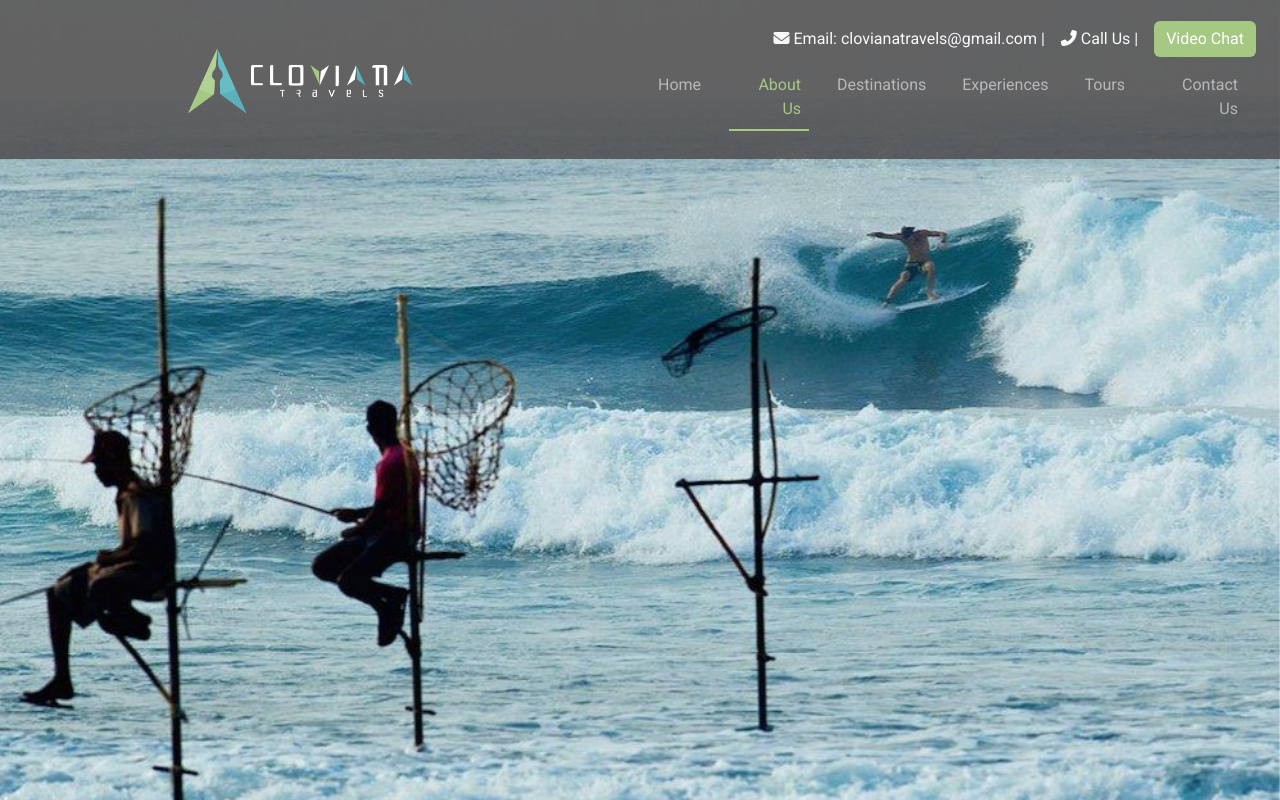
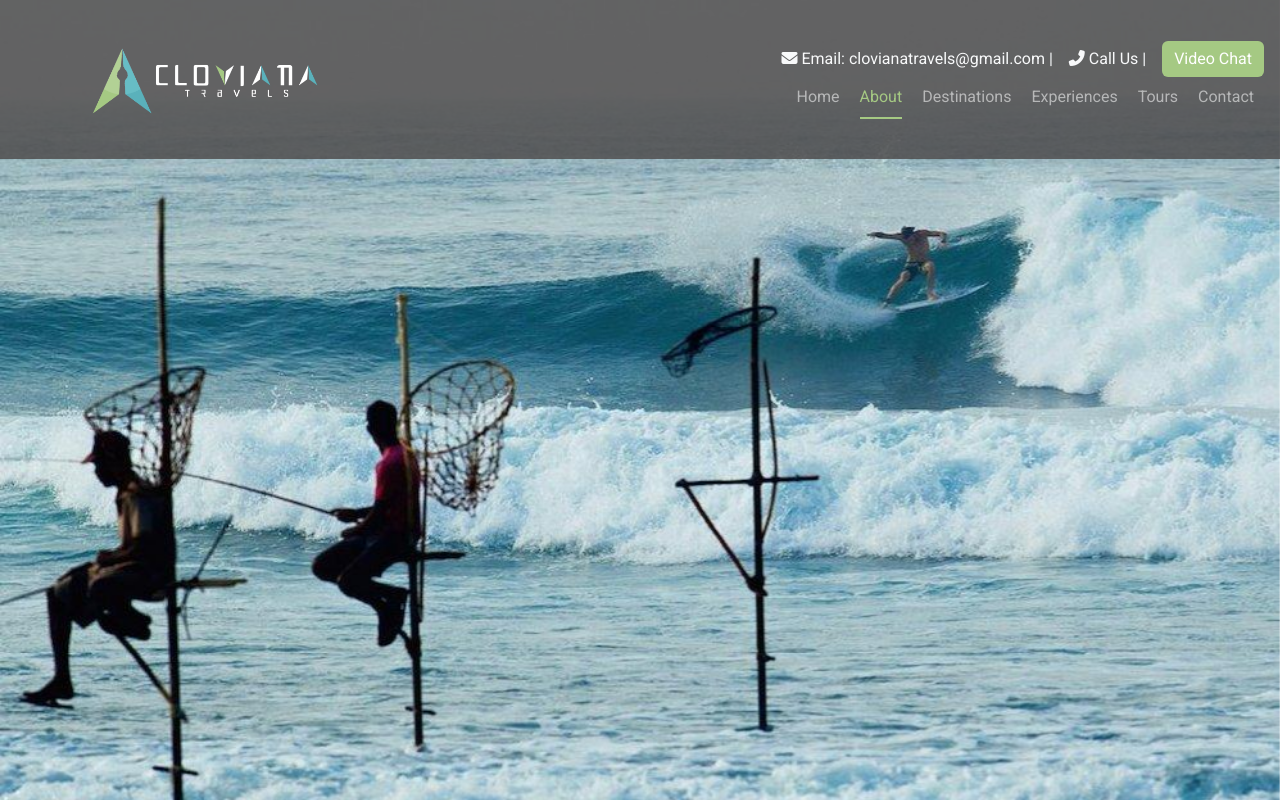
Before and after one commit to lakmalnanayakkara/cloviana-travels, an Angular app: page /About in a window 1280 px wide. Shown: the top 800 px of the page. Built offline with nearby package versions, Linux system fonts and the light colour scheme.

Commit message:
fix: navbar issues

```diff
--- a/src/app/about/about.component.css
+++ b/src/app/about/about.component.css
@@ -13,6 +13,8 @@
 
 .about-subtitle {
   font-family: "Playball", cursive;
+  display: flex;
+  text-align: center;
 }
 
 p {
--- a/src/app/navbar/navbar.component.css
+++ b/src/app/navbar/navbar.component.css
@@ -15,10 +15,6 @@
 .container-fluid {
   width: 100%;
   padding: 0;
-}
-
-.collapse {
-  margin: 0;
 }
 
 .transparent-navbar {
@@ -41,15 +37,6 @@
   margin: 0 10px;
 }
 
-.navbar-toggler {
-  margin: 10px;
-  padding: 0;
-}
-
-.navbar-toggler:focus {
-  box-shadow: none;
-}
-
 @media (max-width: 768px) {
   .navbar-collapse {
     flex-direction: column !important;
@@ -62,16 +49,20 @@
   }
 }
 
+.side-btn button mat-icon {
+  color: #fff;
+}
+
 .sidenav {
-  height: 100%; /* Full-height */
-  width: 0; /* Start with width 0 */
-  position: fixed; /* Stay in place */
-  z-index: 1000; /* On top of other elements */
+  height: 100%;
+  width: 0;
+  position: fixed;
+  z-index: 1000;
   top: 0;
   left: 0;
-  background-color: #111; /* Black background color */
-  overflow-x: hidden; /* Disable horizontal scroll */
-  transition: 0.5s; /* Smooth width transition */
+  background-color: #111;
+  overflow-x: hidden;
+  transition: 0.5s;
   display: flex;
   flex-direction: column;
   padding-top: 60px;
--- a/src/app/navbar/navbar.component.html
+++ b/src/app/navbar/navbar.component.html
@@ -1,25 +1,11 @@
-<nav
-  class="navbar navbar-expand-lg navbar-dark transparent-navbar"
-  *ngIf="!isSideNavOpen"
->
+<nav class="navbar navbar-dark transparent-navbar" *ngIf="!isSideNavOpen">
   <div class="container-fluid">
-    <!-- Main Row -->
-    <div class="row w-100">
-      <!-- Left Column -->
+    <div class="d-flex flex-row w-100">
       <div
-        class="col-lg-6 col-md-12 col-sm-12 d-flex align-items-center justify-content-center"
+        class="d-flex col-md-4 col-10 align-items-center justify-content-center"
       >
         <a class="navbar-brand" routerLink="/">
           <img
-            *ngIf="isScrolled"
-            src="../../assets/Landscape_White.png"
-            alt="Logo"
-            width="250"
-            height="130"
-            class="d-inline-block align-text-top"
-          />
-          <img
-            *ngIf="!isScrolled"
             src="../../assets/Landscape_White.png"
             alt="Logo"
             width="250"
@@ -27,25 +13,13 @@
             class="d-inline-block align-text-top"
           />
         </a>
-        <button
-          class="navbar-toggler"
-          type="button"
-          (click)="sideNav()"
-          data-bs-toggle="collapse"
-          aria-expanded="false"
-          aria-label="Toggle navigation"
+      </div>
+      <div
+        class="d-flex flex-column col-md-8 justify-content-center"
+        *ngIf="!isMobile"
       >
-          <span class="navbar-toggler-icon"></span>
-        </button>
-      </div>
-      <!-- Right Column -->
-      <div class="col-lg-6 d-flex align-items-center">
-        <div class="collapse navbar-collapse" id="navbarNav">
-          <div class="row">
-            <!-- First Row: Email, Call, and Video Chat -->
-            <div
-              class="col-12 text-end mb-2 d-flex justify-content-end align-items-center gap-3 flex-wrap"
-            >
+        <div class="d-flex flex-row justify-content-end pe-3">
+          <div class="d-flex gap-3 align-items-center">
             <a
               href="mailto:example@example.com"
               class="text-light text-decoration-none"
@@ -60,11 +34,9 @@
               >Video Chat</a
             >
           </div>
-            <!-- Second Row: Navbar Links -->
-            <div
-              class="col-12 text-end mb-2 d-flex justify-content-center align-items-center gap-2 flex-wrap"
-            >
-              <ul class="navbar-nav ms-auto">
+        </div>
+        <div class="d-flex flex-row justify-content-end pe-3">
+          <ul class="navbar-nav d-flex flex-row">
             <li class="nav-item">
               <a
                 class="nav-link"
@@ -81,7 +53,7 @@
                 routerLink="/About"
                 routerLinkActive="active-link"
                 [routerLinkActiveOptions]="{ exact: true }"
-                    >About Us</a
+                >About</a
               >
             </li>
             <li class="nav-item">
@@ -117,18 +89,23 @@
                 routerLink="/Contact"
                 routerLinkActive="active-link"
                 [routerLinkActiveOptions]="{ exact: true }"
-                    >Contact Us</a
+                >Contact</a
               >
             </li>
           </ul>
         </div>
       </div>
-        </div>
+      <div
+        class="d-flex col-md-8 align-items-center justify-content-end side-btn"
+        *ngIf="isMobile"
+      >
+        <button mat-icon-button (click)="sideNav()">
+          <mat-icon>menu</mat-icon>
+        </button>
       </div>
     </div>
   </div>
 </nav>
-<!-- Side Navbar -->
 <div id="sideNavbar" class="sidenav" [class.active]="isSideNavOpen">
   <button class="closebtn" (click)="closeSideNav()">&times;</button>
   <a routerLink="/Home" (click)="closeSideNav()">Home</a>
--- a/src/app/navbar/navbar.component.ts
+++ b/src/app/navbar/navbar.component.ts
@@ -8,19 +8,20 @@ import { Component, HostListener } from '@angular/core';
   styleUrl: './navbar.component.css',
 })
 export class NavbarComponent {
-  isScrolled: boolean = false;
   isSideNavOpen: boolean = false;
-  @HostListener('window:scroll', [])
-  onWindowScroll() {
-    const navbar = document.querySelector('.transparent-navbar') as HTMLElement;
+  isMobile: boolean = false;
 
-    if (window.scrollY > 50) {
-      this.isScrolled = true;
-      navbar.classList.add('scrolled');
-    } else {
-      this.isScrolled = false;
-      navbar.classList.remove('scrolled');
-    }
+  constructor() {
+    this.checkWindowSize();
+  }
+
+  @HostListener('window:resize', ['$event'])
+  onResize() {
+    this.checkWindowSize();
+  }
+
+  checkWindowSize() {
+    this.isMobile = window.innerWidth < 768;
   }
 
   sideNav() {
```
Lines whose indentation alone changed are shown as unchanged.
